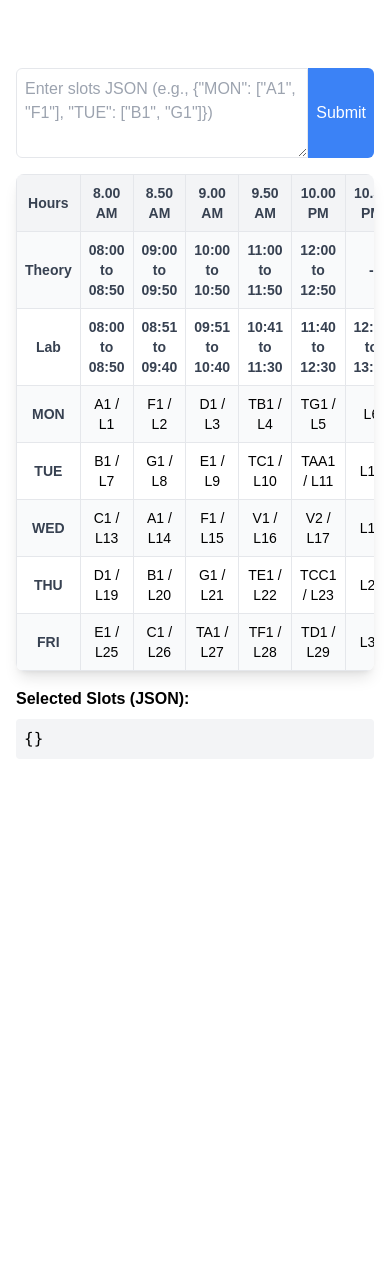
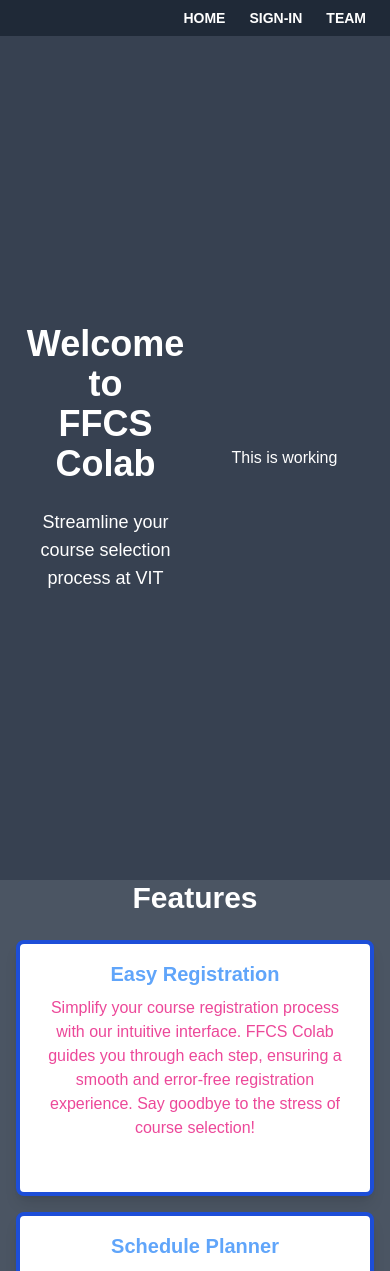
Before and after one commit to Van5sh/devjams2, a Next.js app: page / in a window 390 px wide. Shown: the top 1271 px of the page. Before the commit the page ends 869 px from the top, so only its background shows below. Built offline with nearby package versions, Linux system fonts and the light colour scheme.

Commit message:
feat:added the card view

```diff
--- a/src/app/components/card.tsx
+++ b/src/app/components/card.tsx
@@ -10,12 +10,14 @@
     message
 }) => {
     return (
-        <div className="flex justify-center items-center min-h-screen ">
-            <div className="max-w-sm w-90 h-60 border-4 border-blue-700 overflow-hidden shadow-lg bg-white p-6">
-            <h2 className="text-2xl font-bold text-blue-400 text-center mb-2">{header}</h2>
-                <p className="h-[55vh] w-[27vw] overflow-auto no-scrollbar text-pink-500 text-center">
-                    {message}
-                </p>
+        <div className="flex flex-col justify-start items-center h-64 w-full">
+            <div className="w-full h-full border-4 border-blue-700 overflow-hidden shadow-lg bg-white p-4 rounded-lg flex flex-col">
+                <h2 className="text-xl font-bold text-blue-400 text-center mb-2 ">{header}</h2>
+                <div className="flex-grow overflow-y-auto no-scrollbar">
+                    <p className="text-pink-500 text-center">
+                        {message}
+                    </p>
+                </div>
             </div>
         </div>
     );
--- a/src/app/components/footer.tsx
+++ b/src/app/components/footer.tsx
@@ -11,7 +11,7 @@
     };
 
     return (
-        <footer className="bg-transparent text-white py-6 w-[100vw]">
+        <footer className="bg-transparent text-white py-6 w-full">
             <motion.div className="max-w-screen-xl mx-auto px-3 flex justify-center items-center space-x-8">
                 <motion.div variants={iconVariants} whileHover="whileHover" whileTap="whileTap">
                     <FaFacebook size={30} />
--- a/src/app/globals.css
+++ b/src/app/globals.css
@@ -24,4 +24,11 @@
   .text-balance {
     text-wrap: balance;
   }
+  .no-scrollbar::-webkit-scrollbar {
+    display: none;
+  }
+  .no-scrollbar {
+      -ms-overflow-style: none;
+      scrollbar-width: none;
+  }
 }
--- a/src/app/page.tsx
+++ b/src/app/page.tsx
@@ -1,13 +1,12 @@
 import Footer from "./components/footer";
 import Navbar from "./components/navbar";
 import Grid from "./components/table";
+import Home1 from "./pages/Home/home";
 
 export default function Home() {
   return (
     <div className="bg-black-700">
-      <Navbar/>
-        <Grid/>
-      <Footer/>
+      <Home1/>
     </div>
   )
 }
--- a/src/app/pages/Home/home.tsx
+++ b/src/app/pages/Home/home.tsx
@@ -1,6 +1,8 @@
 import React from "react";
 import Navbar from "@/app/components/navbar";
 import Footer from "@/app/components/footer";
+import Card from "@/app/components/card";
+
 const Home1 = () => {
   return (
     <div className="min-h-screen flex flex-col bg-gray-800 text-white">
@@ -8,11 +10,10 @@
         <Navbar />
       </header>
 
-      <main className="flex-grow flex flex-col overflow-y-auto">
-        <ul className="flex-grow">
-          <li className="min-h-screen flex flex row flex items-center justify-center px-4 bg-gray-700">
-            <div className="text-center flex flex-col items-center justify-center">
-              <h1 className="text-4xl md:text-6xl font-bold mb-6 basis-1/2">
+      <main className="flex-grow flex flex-col">
+        <section className="min-h-screen flex flex-row items-center justify-center px-4 bg-gray-700">
+          <div className="text-center flex flex-col items-center justify-center w-1/2">
+            <h1 className="text-4xl md:text-6xl font-bold mb-6">
               Welcome to <br />
               FFCS Colab
             </h1>
@@ -20,28 +21,26 @@
               Streamline your course selection process at VIT
             </p>
           </div>
-            <div className="text-center w-[50vw]">
-              <h1>
-                This is working
-              </h1>
+          <div className="text-center w-1/2">
+            <h1>This is working</h1>
           </div>
-          </li>
+        </section>
 
-          <li className="min-h-screen flex items-center justify-center px-4 bg-gray-600">
-            <div className="text-center">
+        <section className="min-h-screen flex items-center justify-center px-4 bg-gray-600">
+          <div className="text-center w-full">
             <h2 className="text-3xl md:text-5xl font-bold mb-6">
               Features
             </h2>
-              <ul className="list-disc list-inside text-left">
-                <li className="text-lg mb-2">Interactive timetable planner</li>
-                <li className="text-lg mb-2">Course recommendation system</li>
-                <li className="text-lg mb-2">Peer collaboration tools</li>
-                <li className="text-lg">Real-time slot availability updates</li>
-              </ul>
+            <div className="grid grid-cols-1 md:grid-cols-2 lg:grid-cols-4 gap-4 sn">
+              <Card header="Easy Registration" message="Simplify your course registration process with our intuitive interface. FFCS Colab guides you through each step, ensuring a smooth and error-free registration experience. Say goodbye to the stress of course selection!" />
+              <Card header="Schedule Planner" message="Our advanced Schedule Planner helps you create the perfect timetable. Visualize different course combinations, avoid conflicts, and optimize your daily schedule. Balance your workload and free time with ease." />
+              <Card header="Course Recommendations" message="Get personalized course suggestions based on your academic history, interests, and career goals. Our AI-powered system analyzes your profile to recommend courses that align with your aspirations and enhance your skill set." />
+              <Card header="Real-time Updates" message="Stay informed with instant notifications about course availability, registration deadlines, and important announcements. Never miss a crucial update or opportunity. FFCS Colab keeps you in the loop throughout your academic journey." />
             </div>
-          </li>
+          </div>
+        </section>
 
-          <li className="min-h-screen flex items-center justify-center px-4 bg-gray-700">
+        <section className="min-h-screen flex items-center justify-center px-4 bg-gray-700">
           <div className="text-center">
             <h2 className="text-3xl md:text-5xl font-bold mb-6">
               Get Started
@@ -53,11 +52,10 @@
               Sign Up Now
             </button>
           </div>
-          </li>
-        </ul>
+        </section>
       </main>
 
-      <footer className="bg-gray-900 py-4 ">
+      <footer className="bg-gray-900 py-4">
         <Footer/>
       </footer>
     </div>
```
Lines whose indentation alone changed are shown as unchanged.
